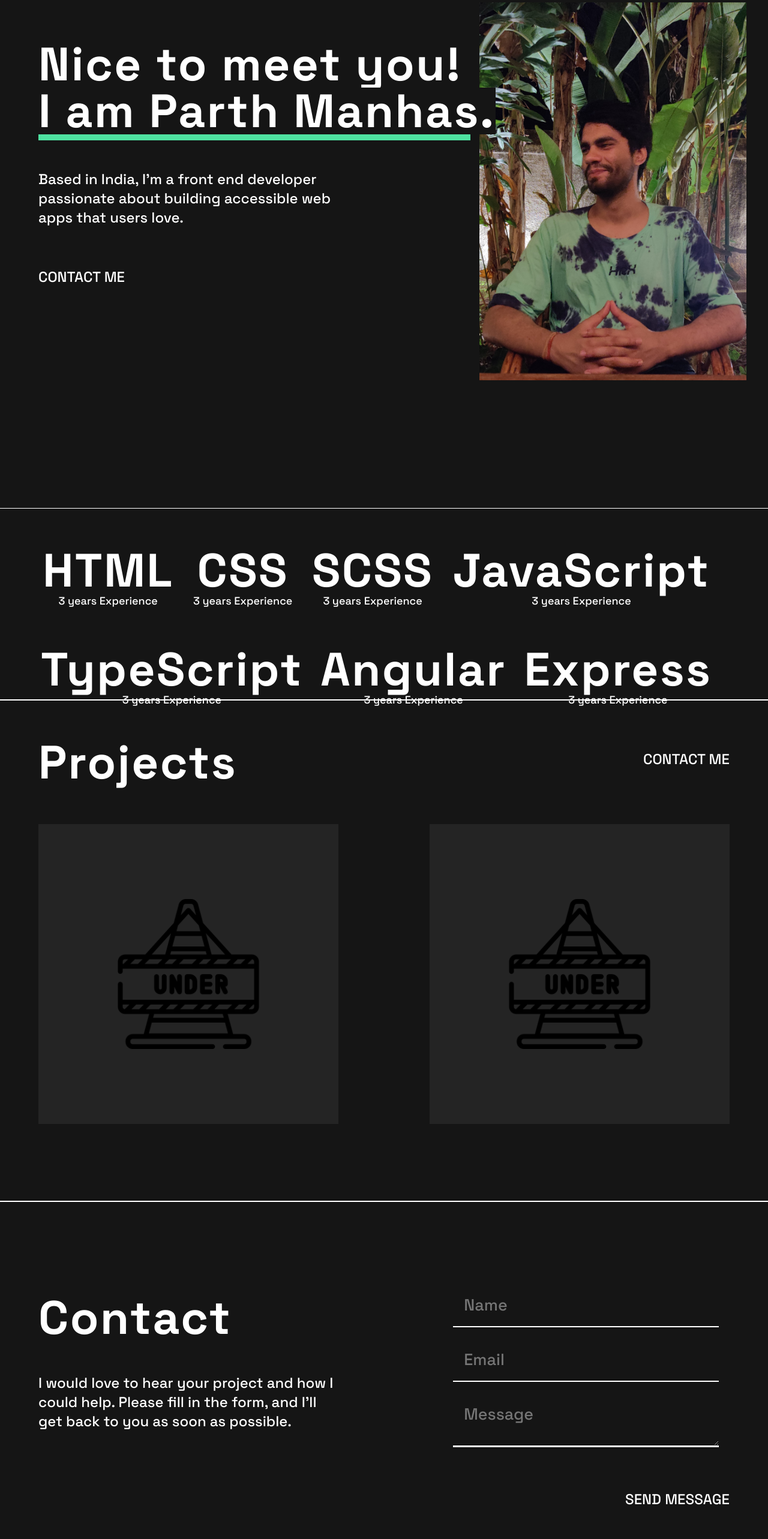
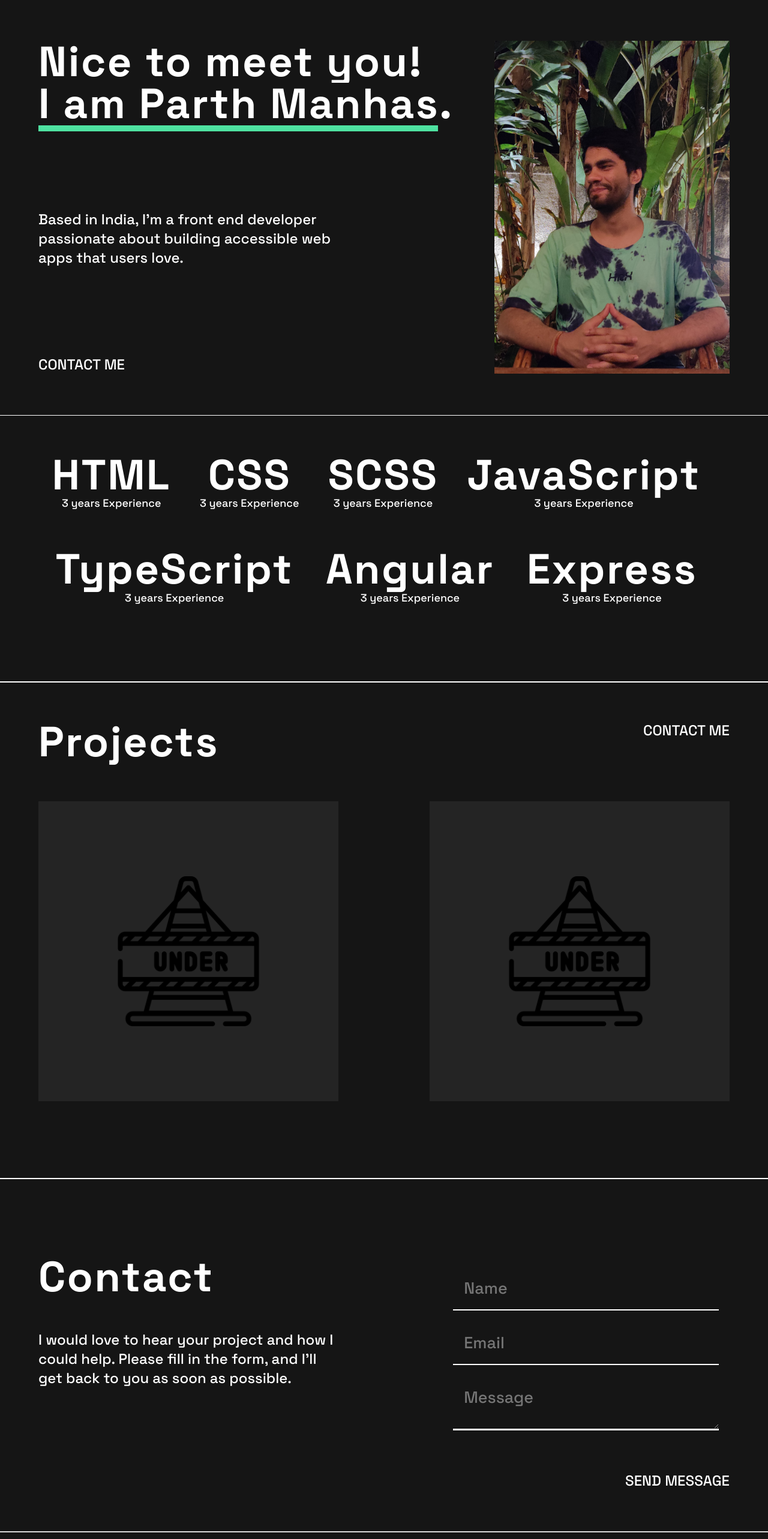
Before and after one commit to parthmanhas/frontend-mentor, an Angular app in the folder portfolio/: page / in a window 1280 px wide. Shown: the part 160-2726 px from the top of the page at 60% size. Built offline with nearby package versions, Linux system fonts and the light colour scheme.

Commit message:
fixed css, add scroll to bottom|top

```diff
--- a/portfolio/src/app/app-routing.module.ts
+++ b/portfolio/src/app/app-routing.module.ts
@@ -7,7 +7,9 @@ const routes: Routes = [
 ];
 
 @NgModule({
-  imports: [RouterModule.forRoot(routes)],
+  imports: [RouterModule.forRoot(routes, {
+    scrollPositionRestoration: 'top'
+  })],
   exports: [RouterModule]
 })
 export class AppRoutingModule { }
--- a/portfolio/src/components/contact/contact.component.scss
+++ b/portfolio/src/components/contact/contact.component.scss
@@ -5,24 +5,11 @@
     width: 100%;
     max-width: $max-width;
     display: flex;
-    @media screen and (max-width: 460px) {
+    @media screen and (max-width: 779px) {
         flex-direction: column;
         justify-content: center;
         align-items: center;
-    }
-    @media screen and (min-width: 461px) and (max-width: 530px) {
-        flex-direction: column;
-    }
-    @media screen and (min-width: 530px) and (max-width: 599px) {
-        flex-direction: column;
-    }
-    @media screen and (min-width: 600px) and (max-width: 699px) {
-        flex-direction: column;
-    }
-    @media screen and (min-width: 700px) and (max-width: 779px) {
-        flex-direction: column;
-        justify-content: center;
-        align-items: center;
+        text-align: center;
     }
     @media screen and (min-width: 780px) and (max-width: 869px) {
         flex-direction: column;
@@ -31,17 +18,8 @@
     }
     justify-content: space-between;
     border-bottom: 2px solid $grey-white;
-    padding-bottom: 5rem;
-    margin-top: 5rem;
-    @media screen and (max-width: 460px) {
-        margin-top: 2rem;
-    }
-    @media screen and (min-width: 460px) and (max-width: 530px) {
-        margin-top: 2rem;
-    }
-    @media screen and (min-width: 530px) and (max-width: 599px) {
-        margin-top: 3rem;
-    }
+    padding-bottom: 5vw;
+    margin-top: 5vw;
     position: relative;
     .background {
         position: absolute;
@@ -55,45 +33,20 @@
             margin-top: 3rem;
             max-width: 500px;
         }
-        @media screen and (min-width: 870px) and (max-width: 973px) {
-            margin-top: 3rem;
-            max-width: 400px;
-        }
-        @media screen and (max-width: 529px) {
-            text-align: center;
-        }
     }
     .form {
         display: flex;
         flex-direction: column;
         justify-content: flex-end;
         width: 40%;
-
+        margin-top: 2rem;
         div {
             margin-bottom: 1.5rem;
         }
-        @media screen and (max-width: 530px) {
-            margin-top: 2rem;
+        @media screen and (max-width: 699px) {
             width: 100%;
         }
-        @media screen and (min-width: 530px) and (max-width: 599px) {
-            margin-top: 2rem;
-            width: 100%;
-        }
-        @media screen and (min-width: 460px) and (max-width: 530px) {
-            margin-top: 2rem;
-            width: 100%;
-        }
-        @media screen and (min-width: 600px) and (max-width: 699px) {
-            margin-top: 2rem;
-            width: 100%;
-        }
-        @media screen and (min-width: 700px) and (max-width: 779px) {
-            margin-top: 2rem;
-            width: 80%;
-        }
-        @media screen and (min-width: 780px) and (max-width: 869px) {
-            margin-top: 2rem;
+        @media screen and (min-width: 700px) and (max-width: 869px) {
             width: 70%;
         }
         input {
--- a/portfolio/src/components/hero/hero.component.html
+++ b/portfolio/src/components/hero/hero.component.html
@@ -1,12 +1,14 @@
 <div class="hero section-padding">
     <div class="text-container">
-        <h1 #headingOne class="xl">you Nice to meet!</h1>
-        <h1 #headingTwo class="xl">a Im hasManrth. Pa</h1>
-        <div #underline class="underline"></div>
+        <div class="scramble-text-container">
+            <h1 #headingOne class="xl">you Nice to meet!</h1>
+            <h1 #headingTwo class="xl">a Im hasManrth. Pa</h1>
+            <div #underline class="underline"></div>
+        </div>
         <p #description class="m">Based in India, I'm a front end developer passionate about building accessible web
             apps that users
             love.</p>
-        <button class="contact"><span class="m">Contact Me</span></button>
+        <button (click)="scrollToBottom()" class="contact"><span class="m">Contact Me</span></button>
     </div>
     <div class="img-container">
         <img alt="" src="../../assets/parth_goa.jpg">
--- a/portfolio/src/components/hero/hero.component.scss
+++ b/portfolio/src/components/hero/hero.component.scss
@@ -1,5 +1,5 @@
-@import '../../partials/miscelleneous';
-@import '../../partials/colors';
+@import "../../partials/miscelleneous";
+@import "../../partials/colors";
 
 .hero {
     max-width: $max-width;
@@ -7,22 +7,18 @@
     display: flex;
     justify-content: space-between;
     border-bottom: 1px solid white;
-    position: relative;
-    padding-bottom: calc(min(37vw, 445px) - 5rem);
     .text-container {
         width: 75%;
-    }
-    h1 {
-        animation: start 0.75s ease;
-        background-color: $black;
-        display: inline-flex;
-        // &:first-of-type {
-        //     margin-top: 0;
-        //     // margin-top: min(10vw, 4rem);
-        //     // @media screen and (max-width: 600px) {
-        //     //     margin-top: 0rem;
-        //     // }
-        // }
+        display: flex;
+        flex-direction: column;
+        justify-content: space-between;
+        .scramble-text-container {
+            h1 {
+                animation: start 0.75s ease;
+                background-color: $black;
+                display: inline-flex;
+            }
+        }
     }
 
     p {
@@ -35,9 +31,7 @@
         top: 0;
         right: 2rem;
         z-index: -1;
-        position: absolute;
         max-width: 450px;
-        // background-color: $grey;
         width: min(37vw, 445px);
 
         img {
@@ -53,15 +47,6 @@
     }
 
     button {
-        animation: start 0.75s ease;
         margin-top: 5vw;
-        // margin-top: 5rem;
-        // margin-bottom: min(5vw, 11rem);
-        // @media screen and (max-width: 460px) {
-        //     margin-top: 1rem;
-        // }
-        // @media screen and (min-width: 460px) and (max-width: 529px) {
-        //     margin-top: 2rem;
-        // }
     }
 }
--- a/portfolio/src/components/hero/hero.component.ts
+++ b/portfolio/src/components/hero/hero.component.ts
@@ -58,4 +58,11 @@ export class HeroComponent {
         this.scrambleLetters('I am Parth Manhas.', this.headingTwo.nativeElement.textContent, this.headingTwo.nativeElement, 5, true);
     }
 
+    public scrollToBottom() {
+        window.scroll({
+            top: document.body.scrollHeight,
+            behavior: 'smooth'
+        });
+    }
+
 }
--- a/portfolio/src/components/projects/projects.component.html
+++ b/portfolio/src/components/projects/projects.component.html
@@ -1,7 +1,7 @@
 <div class="projects-container section-padding">
     <div class="projects-container__info">
         <h1 class="xl">Projects</h1>
-        <button class="contact"><span class="m">Contact Me</span></button>
+        <button (click)="scrollToBottom()" class="contact"><span class="m">Contact Me</span></button>
     </div>
     <div class="projects-container__projects">
         <app-project *ngFor="let project of projects" [project]="project"></app-project>
--- a/portfolio/src/components/projects/projects.component.ts
+++ b/portfolio/src/components/projects/projects.component.ts
@@ -11,4 +11,11 @@ export class ProjectsComponent {
     @Input()
     public projects: IProject[] = [];
 
+    public scrollToBottom() {
+        window.scroll({
+            top: document.body.scrollHeight,
+            behavior: 'smooth'
+        });
+    }
+
 }
--- a/portfolio/src/components/skills/skills.component.scss
+++ b/portfolio/src/components/skills/skills.component.scss
@@ -6,7 +6,7 @@
     align-items: center;
     flex-wrap: wrap;
     width: 100%;
-    height: 40vh;
+    // height: 40vh;
     max-width: $max-width;
     border-bottom: 2px solid white;
     // @media screen and (max-width: 460px) {
--- a/portfolio/src/pages/home/home.component.ts
+++ b/portfolio/src/pages/home/home.component.ts
@@ -1,4 +1,4 @@
-import { Component } from "@angular/core";
+import { Component, OnInit } from "@angular/core";
 import { IProject } from "src/components/project/project.component";
 import { ISkill } from "src/components/skill/skill.component";
 
--- a/portfolio/src/partials/_elements.scss
+++ b/portfolio/src/partials/_elements.scss
@@ -5,9 +5,11 @@ button {
     font-family: "Space Grotesk";
     text-transform: uppercase;
     line-height: 45px;
+    display: flex;
+    flex-direction: column;
+    align-self: flex-start;
     &::after {
         content: "";
-        display: block;
         width: 0;
         height: 4px;
         background: $green;
--- a/portfolio/src/partials/_fonts.scss
+++ b/portfolio/src/partials/_fonts.scss
@@ -1,18 +1,7 @@
 .xl {
-    font-size: min(6.24vw, 78px);
-    line-height: min(6.24vw, 78px);
+    font-size: min(5.5vw, 78px);
+    line-height: min(5.5vw, 78px);
     letter-spacing: min(0.2vw, 2.5px);
-    @media screen and (max-width: 480px) {
-        font-size: min(5.24vw, 78px);
-        line-height: min(5.24vw, 78px);
-        letter-spacing: min(0.3vw, 2.5px);
-    }
-
-    @media screen and (max-width: 350px) {
-        font-size: min(5.5vw, 78px);
-        line-height: min(5.5vw, 78px);
-        letter-spacing: min(0.1vw, 2.5px);
-    }
 }
 
 .l {
```
